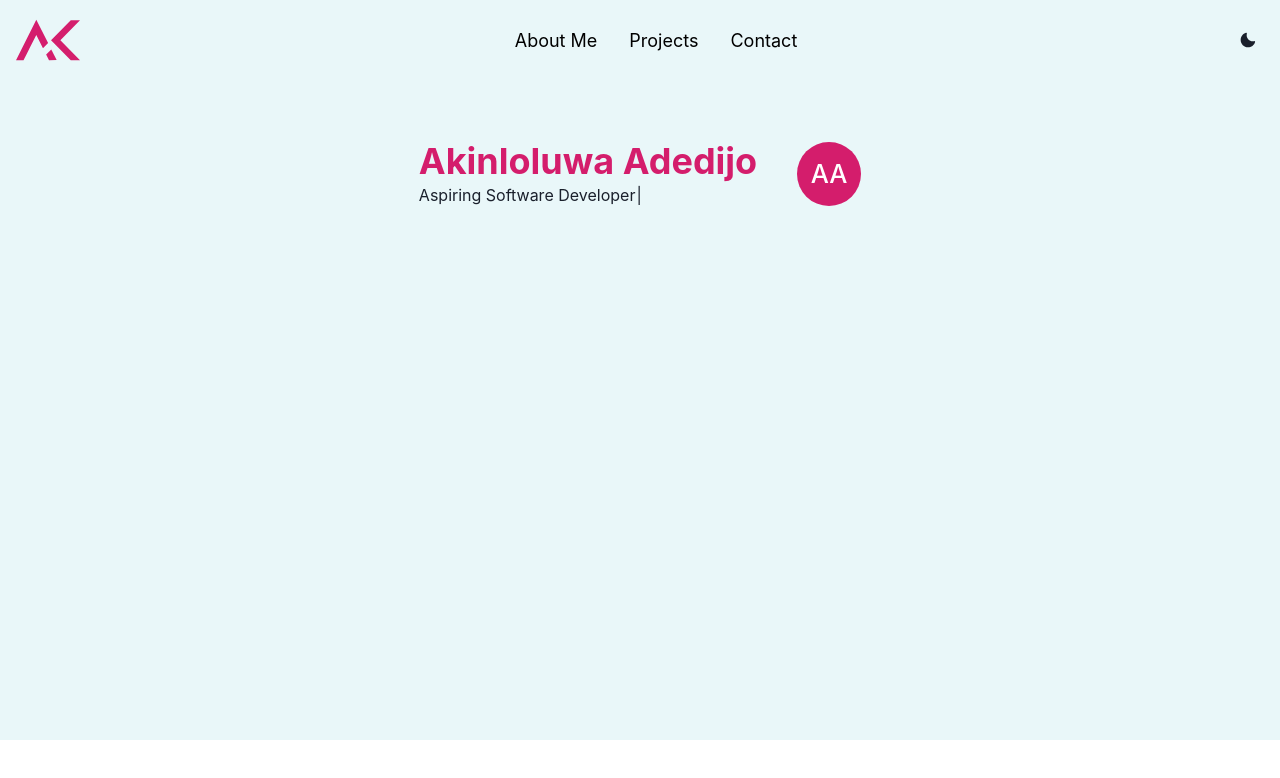
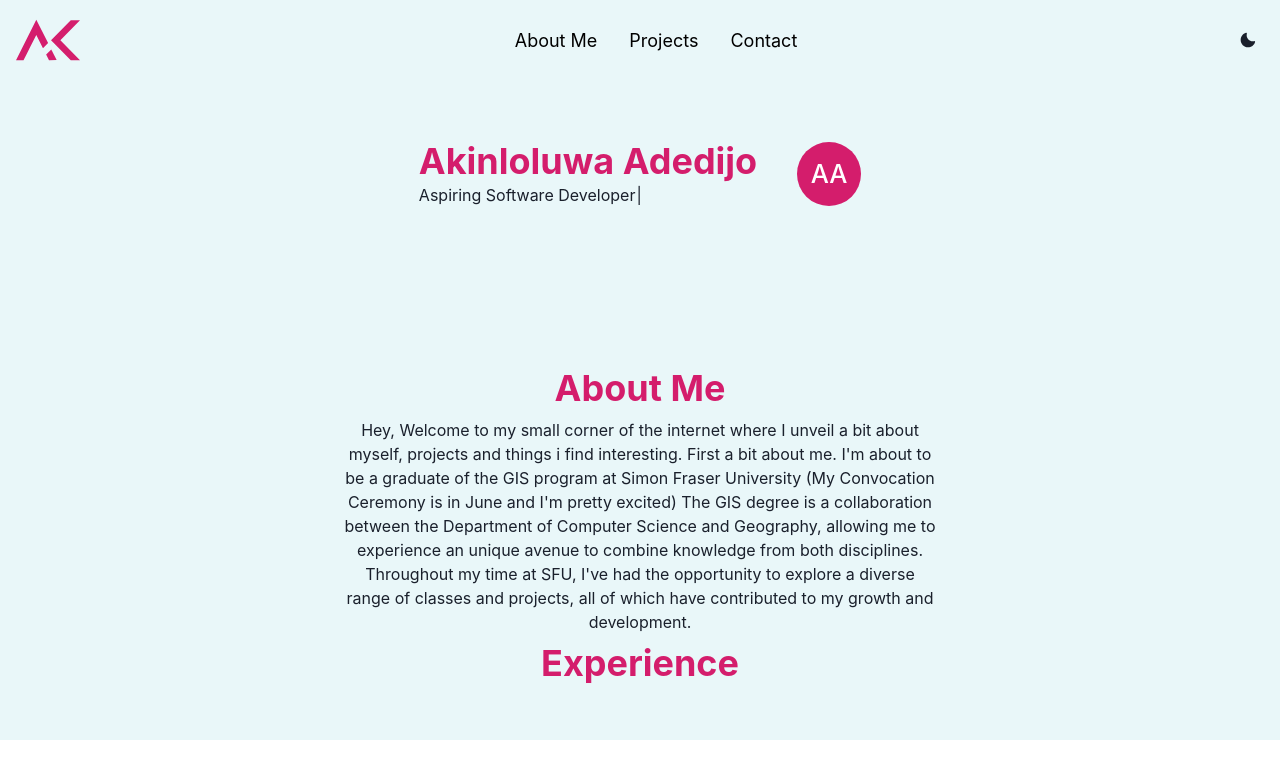
Before and after one commit to Akinloluwa-Adedijo/personal_website, a React (Vite) app: page / in a window 1280 px wide. Shown: the top 778 px of the page. Built offline with nearby package versions, Linux system fonts and the light colour scheme.

Commit message:
added about me

```diff
--- a/src/components/Home.jsx
+++ b/src/components/Home.jsx
@@ -15,6 +15,7 @@ import {
   Image,
   useColorModeValue,
 } from "@chakra-ui/react";
+import { CheckCircleIcon } from "@chakra-ui/icons";
 import Typewriter from "typewriter-effect";
 
 const Home = () => {
@@ -29,6 +30,7 @@ const Home = () => {
           <Box textAlign={"left"}>
             <Heading
               as="h2"
+              fontSize={{ base: "2xl", md: "4xl" }}
               color={useColorModeValue("accent.light", "accent.dark")}
             >
               Akinloluwa Adedijo
@@ -52,6 +54,39 @@ const Home = () => {
           />
         </Flex>
       </Center>
+      <Center bg={useColorModeValue("background.light", "background.dark")}>
+        <Box h={"max-content"} w={{ base: "md", md: "2xl" }} mt={20} p={10}>
+          <Heading
+            as={"h3"}
+            fontSize={{ base: "2xl", md: "4xl" }}
+            color={useColorModeValue("accent.light", "accent.dark")}
+            mb={2}
+          >
+            About Me
+          </Heading>
+          <Text fontSize={{ base: "sm", md: "md" }}>
+            Hey, Welcome to my small corner of the internet where I unveil a bit
+            about myself, projects and things i find interesting. First a bit
+            about me. I'm about to be a graduate of the GIS program at Simon
+            Fraser University (My Convocation Ceremony is in June and I'm pretty
+            excited) The GIS degree is a collaboration between the Department of
+            Computer Science and Geography, allowing me to experience an unique
+            avenue to combine knowledge from both disciplines. Throughout my
+            time at SFU, I've had the opportunity to explore a diverse range of
+            classes and projects, all of which have contributed to my growth and
+            development. <br />
+          </Text>
+          <Heading
+            as={"h3"}
+            fontSize={{ base: "2xl", md: "4xl" }}
+            color={useColorModeValue("accent.light", "accent.dark")}
+            mb={2}
+            mt={2}
+          >
+            Experience
+          </Heading>
+        </Box>
+      </Center>
     </Box>
   );
 };
```
